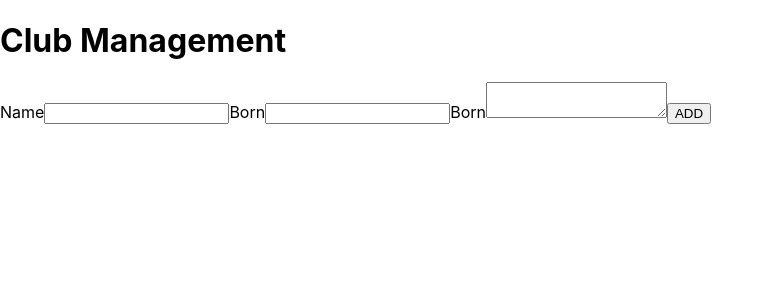
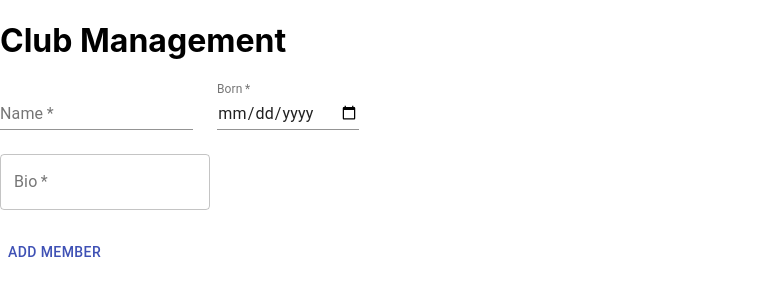
Before and after one commit to starain31/club-management, a React (Create React App) app: page / in a window 1280 px wide. Shown: the top 300 px of the page, without its empty margins (0-774 px from the left). Built offline with nearby package versions, Linux system fonts and the light colour scheme.

Commit message:
Use material-ui component.

```diff
--- a/src/components/add-member/AddMember.tsx
+++ b/src/components/add-member/AddMember.tsx
@@ -1,5 +1,6 @@
 import { useState } from "react";
 import { store } from "../member/membersSlice";
+import { Button, Grid, TextField } from "@material-ui/core";
 
 export const AddMember = () => {
   const [name, setName] = useState("");
@@ -21,36 +22,46 @@ export const AddMember = () => {
 
   return (
     <form data-testid={`add-member`} onSubmit={handleSubmit}>
-      <label htmlFor="name">
-        Name
-        <input
-          type={`text`}
-          id={`name`}
+      <Grid container spacing={3}>
+        <Grid item xs={2}>
+          <TextField
+            id="name"
+            label="Name"
+            required
             value={name}
             onChange={(e) => setName(e.target.value)}
           />
-      </label>
-
-      <label htmlFor="born">
-        Born
-        <input
-          type={`text`}
-          id={`born`}
+        </Grid>
+        <Grid item xs={2}>
+          <TextField
+            type={`date`}
+            id="born"
+            label="Born"
             value={born}
+            required
+            InputLabelProps={{
+              shrink: true,
+            }}
             onChange={(e) => setBorn(e.target.value)}
           />
-      </label>
-
-      <label htmlFor="bio">
-        Born
-        <textarea
-          id={`bio`}
+        </Grid>
+        <Grid item xs={12}>
+          <TextField
+            id="bio"
+            label="Bio"
+            multiline
             value={bio}
+            variant="outlined"
+            required
             onChange={(e) => setBio(e.target.value)}
           />
-      </label>
-
-      <input type={`submit`} value={`ADD`} />
+        </Grid>
+        <Grid item xs={3}>
+          <Button type={`submit`} color={"primary"}>
+            ADD MEMBER
+          </Button>
+        </Grid>
+      </Grid>
     </form>
   );
 };
```
Lines whose indentation alone changed are shown as unchanged.
